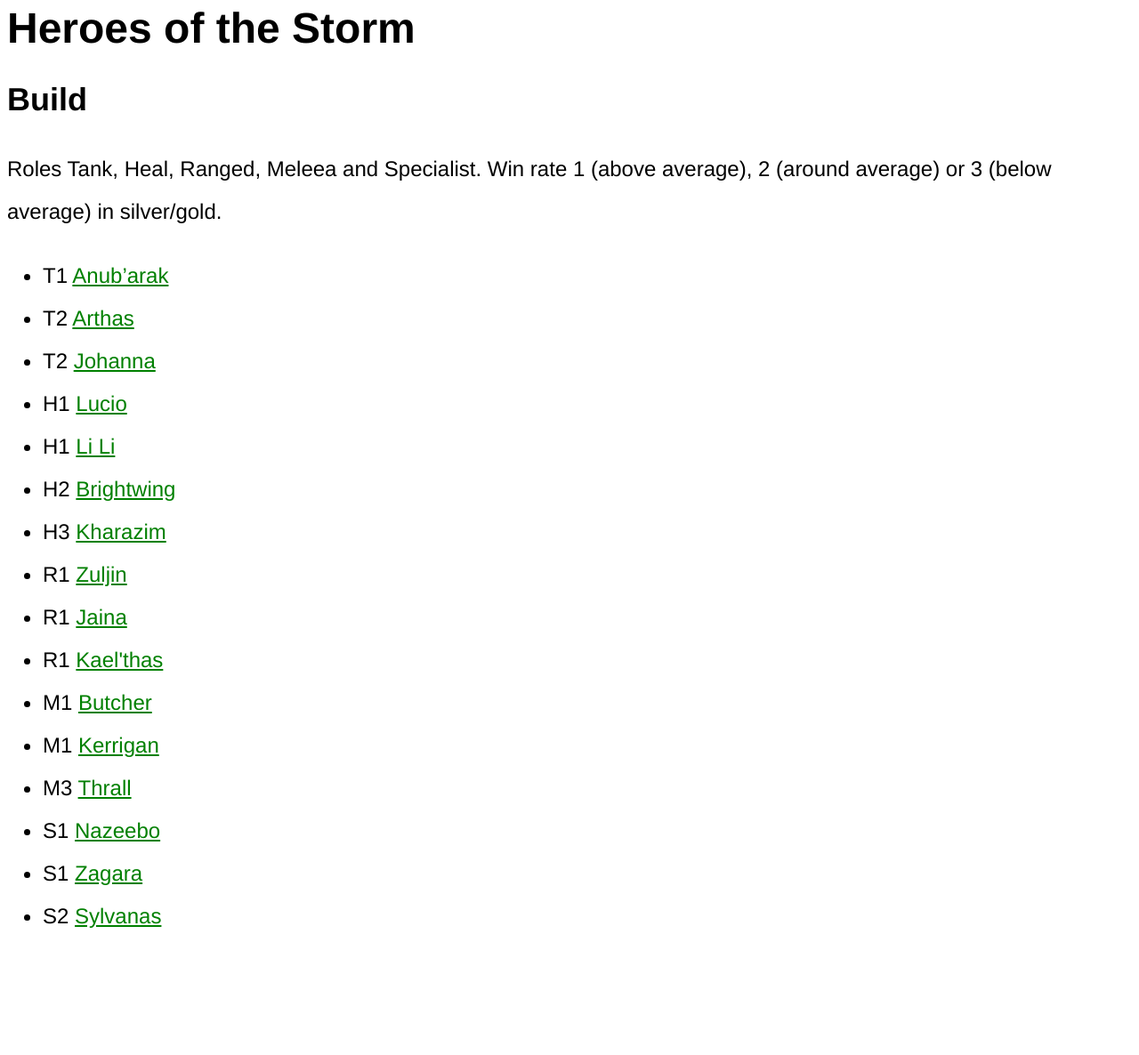
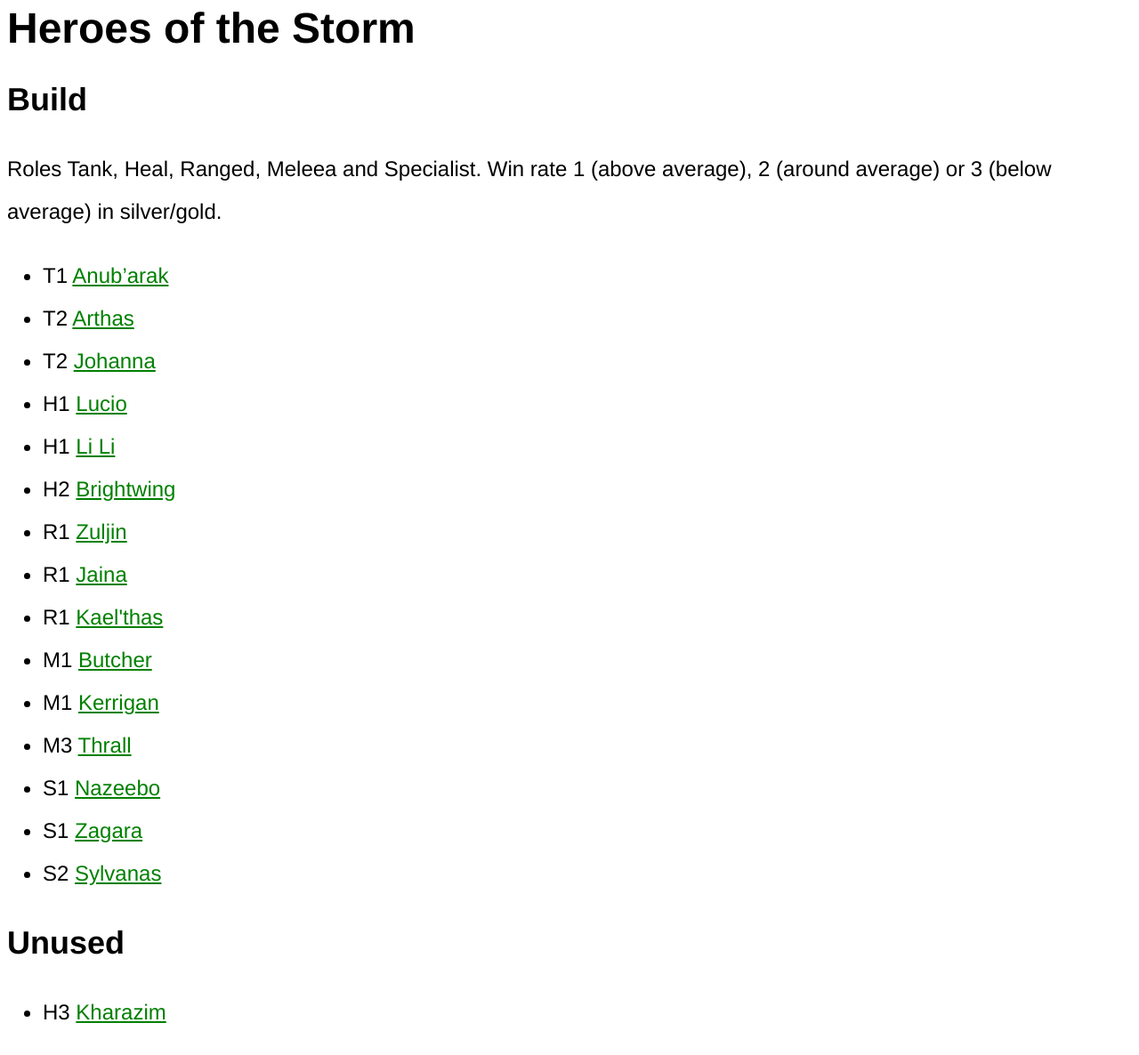
Before and after one commit to andersroos/andersroos.github.io, a Jekyll site: the page built from hots/index.md, in a window 1280 px wide. Shown: the whole page at 89% size. Built offline with Jekyll 4.4.1, drawn with Linux system fonts in a browser that asks for light colours; before the commit the page ends 1078 px from its top, so only the background shows below that.

Commit message:
Updated.

```diff
--- a/hots/index.md
+++ b/hots/index.md
@@ -24,3 +23,7 @@
 - S1 [ Nazeebo ]( nazeebo.html )
 - S1 [ Zagara ]( zagara.html )
 - S2 [ Sylvanas ]( sylvanas.html )
+
+## Unused
+
+- H3 [ Kharazim ]( kharazim.html )
```
Also changed, not shown: other parts of hots/index.md (+0 -1 lines).
